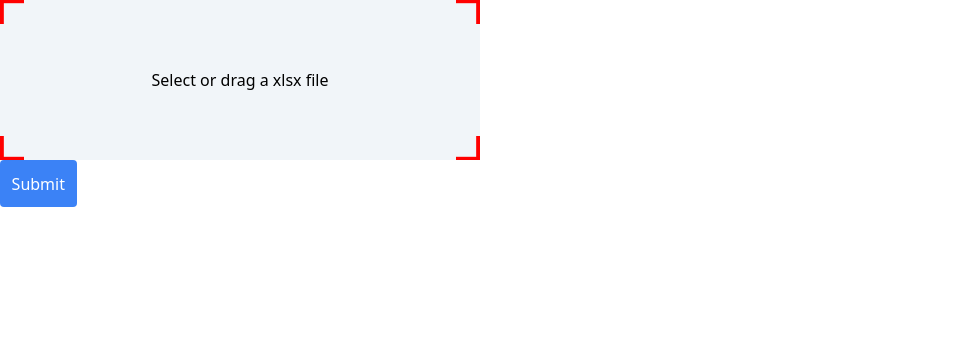
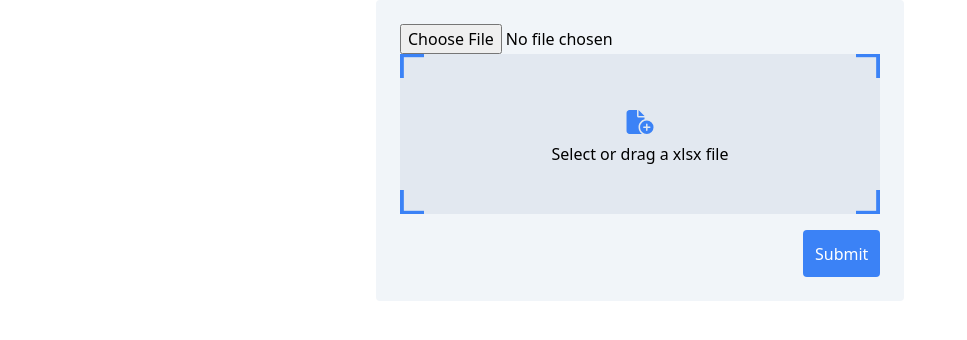
Before and after one commit to AlexandreDu/spreadsheet, a Next.js app: page / in a window 1280 px wide. Shown: the top 340 px of the page, without its empty margins (0-967 px from the left). Built offline with nearby package versions, Linux system fonts and the light colour scheme.

Commit message:
full viewport modal, wip

```diff
--- a/components/FormTable/index.js
+++ b/components/FormTable/index.js
@@ -1,6 +1,6 @@
 import {useState, useCallback, useEffect} from 'react'
 import { Header } from './header'
-import { Modal } from '../modal'
+import { Modal } from '../modals'
 import { InputText } from '../formComponents'
 import { useForm } from 'react-hook-form'
 import { useModal } from '../../hooks/useModal'
--- a/components/formComponents/index.js
+++ b/components/formComponents/index.js
@@ -40,9 +40,9 @@ export const Checkbox = ({register, name, label, onChange, checked}) => {
     )
 }
 
-export const SubmitButton = ({bgColor = 'bg-blue-500', children}) => {
+export const SubmitButton = ({bgColor = 'bg-blue-500', className='', children}) => {
 
-    let className = "rounded text-white px-[0.725rem] py-[0.725rem] cursor-pointer"
+    className += " rounded text-white px-[0.725rem] py-[0.725rem] cursor-pointer"
     className += ` ${bgColor}`
     return (
         <input
--- a/components/formUpload/index.js
+++ b/components/formUpload/index.js
@@ -1,33 +1,16 @@
+import { UploadArea } from "./uploadArea"
 import { SubmitButton } from "../formComponents"
 
 export const FormUpload = ({register, name, onSubmit}) => {
 
+    return (
+        <form onSubmit={onSubmit} className='flex flex-col border-slate-100 bg-slate-100 border-[1.5rem] rounded-[0.25rem]'>
+            <input id="input-file" className="" {...register(name, { required: true })} type='file' />
+            <UploadArea />
+            <div className="pt-[1rem] bg-slate-100 self-end">
+                <SubmitButton className=''>Submit</SubmitButton>
+            </div>
 
-    return (
-        <form onSubmit={onSubmit}>
-            <input id="input-file" className="hidden" {...register(name, { required: true })} type='file' />
-            <label htmlFor="input-file" className="block w-[30rem] h-[10rem] bg-slate-100 rounded relative">
-
-                <svg width="100%" height="100%" viewBox="0 0 100 100" preserveAspectRatio="none">
-
-                <path strokeWidth={'0.25rem'} stroke='red' d='M0,0 L5,0' />
-                <path strokeWidth={'0.1rem'} stroke='red' d='M0,0 L0,15' />
-
-                <path strokeWidth={'0.25rem'} stroke='red' d='M95,0 L100,0' />
-                <path strokeWidth={'0.1rem'} stroke='red' d='M100,0 L100,15' />
-
-                <path strokeWidth={'0.1rem'} stroke='red' d='M0,85 L0,100' />
-                <path strokeWidth={'0.25rem'} stroke='red' d='M0,100 L5,100' />
-
-                <path strokeWidth={'0.1rem'} stroke='red' d='M100,85 L100,100' />
-                <path strokeWidth={'0.25rem'} stroke='red' d='M95,100 L100,100' />
-
-                </svg>
-
-
-                <span className="color-red absolute top-1/2 left-1/2 -translate-x-1/2 -translate-y-1/2 cursor-pointer">Select or drag a xlsx file</span>
-            </label>
-            <SubmitButton>Submit</SubmitButton>
         </form>
     )
 }
--- /dev/null
+++ b/components/formUpload/uploadArea/index.js
@@ -0,0 +1,34 @@
+import { Icon } from "../../icon"
+import { faFileCirclePlus } from "@fortawesome/free-solid-svg-icons"
+
+
+export const UploadArea = () => {
+
+
+
+    return (
+            <label htmlFor="input-file" className="block w-[30rem] h-[10rem] bg-slate-200 rounded relative">
+                <svg width="100%" height="100%" viewBox="0 0 100 100" preserveAspectRatio="none">
+
+                    <path className='stroke-blue-500' strokeWidth={'0.25rem'} d='M0,0 L5,0' />
+                    <path strokeWidth={'0.1rem'} className='stroke-blue-500' d='M0,0 L0,15' />
+
+                    <path strokeWidth={'0.25rem'} className='stroke-blue-500' d='M95,0 L100,0' />
+                    <path strokeWidth={'0.1rem'} className='stroke-blue-500' d='M100,0 L100,15' />
+
+                    <path strokeWidth={'0.1rem'} className='stroke-blue-500' d='M0,85 L0,100' />
+                    <path strokeWidth={'0.25rem'} className='stroke-blue-500' d='M0,100 L5,100' />
+
+                    <path strokeWidth={'0.1rem'} className='stroke-blue-500' d='M100,85 L100,100' />
+                    <path strokeWidth={'0.25rem'} className='stroke-blue-500' d='M95,100 L100,100' />
+
+                </svg>
+
+                <div className="absolute top-1/2 left-1/2 -translate-x-1/2 -translate-y-1/2 cursor-pointer flex flex-col items-center">
+                    <Icon color='text-blue-500 text-2xl' icon={faFileCirclePlus} />
+                    <div className="color-red">Select or drag a xlsx file</div>
+                </div>
+
+            </label>
+    )
+}
--- a/components/modal/index.js
+++ b/components/modals/index.js
@@ -1,13 +1,13 @@
 import { CSSTransition } from 'react-transition-group'
 import { Icon } from '../icon'
 import { Button } from '../buttons'
-import { faXmark } from "@fortawesome/free-solid-svg-icons"
+import { faXmark, faMinus } from "@fortawesome/free-solid-svg-icons"
 
 export const Modal = ({isVisible, setIsVisible, title, content, buttonLabel, onClick, children}) => {
 
+    // modal normal
 
 
-//translate-y-[-1/2] translate-x-[-1/2]
     return (
         <CSSTransition in={isVisible} timeout={300} classNames={'fade'} unmountOnExit>
             <div className=' bg-slate-500/50 fixed top-0 bottom-0 left-0 right-0'>
@@ -36,3 +36,35 @@ export const Modal = ({isVisible, setIsVisible, title, content, buttonLabel, onC
         </CSSTransition>
     )
 }
+
+
+export const FullPageModal = ({isVisible, setIsVisible, onClickMinus, onClickCross, children}) => {
+
+    return (
+        <CSSTransition in={isVisible} timeout={450} classNames={'vertical-translate'} unmountOnExit>
+
+            <div className={` w-full h-full bg-slate-50 rounded-lg absolute  p-[1rem] `}>
+                <div className='text-right'>
+                <Icon
+                        color='text-blue-500 text-2xl'
+                        icon={faMinus}
+                        onClick={onClickMinus}/>
+                    <Icon
+                        color='text-blue-500 text-2xl'
+                        icon={faXmark}
+                        onClick={onClickCross}/>
+                </div>
+                {/* title */}
+                <div className="text-center">
+                    Add a line
+                </div>
+
+                {/* content */}
+                <div className='p-[1rem]'>
+                    {children}
+                </div>
+            </div>
+
+        </CSSTransition>
+    )
+}
--- a/pages/index.js
+++ b/pages/index.js
@@ -1,7 +1,8 @@
-import { useEffect, useState } from 'react'
+import { useState } from 'react'
 import { FormUpload } from '../components/formUpload'
 import { FormTable } from '../components/FormTable'
-import { SubmitButton } from '../components/formComponents'
+import { FullPageModal } from '../components/modals'
+import { useModal } from '../hooks/useModal'
 import {useForm } from 'react-hook-form'
 import axios from 'axios'
 import { apiUrl } from '../apiUrl'
@@ -41,7 +42,6 @@ export default function Home() {
         }
       })
 
-
       const [header, ...body] = rowsWithoutEmpty
 
       setDataHeader(header)
@@ -52,29 +52,52 @@ export default function Home() {
       console.log(err)
       setError(err.response.data.error)
     }
+    finally {
+      setIsModalVisible(true)
+    }
   }
 
+  //modal
+  const [isModalVisible, setIsModalVisible, toggle] = useModal()
 
+  const handleClickMinus = () => {
+    setIsModalVisible(false)
+  }
 
+  const handleClickCross = () => {
+    setDataBody(null)
+    setDataHeader(null)
+    setIsModalVisible(false)
+  }
 
   return (
-    <>
-      {/* <form onSubmit={handleSubmit(onSubmit)}>
-        <input {...register('files', { required: true })} type='file' />
-        <SubmitButton>Submit</SubmitButton>
-      </form> */}
+    <div className='flex flex-col items-center'>
+      {dataHeader ? (
+        <div onClick={() => setIsModalVisible(true)}>
+          file
+        </div>
+      ) : (
         <FormUpload
           name='files'
           onSubmit={handleSubmit(onSubmit)}
           register={register}
         />
+      )}
+
       {error && error}
+      <FullPageModal
+        isVisible={isModalVisible}
+        setIsVisible={setIsModalVisible}
+        onClickMinus={handleClickMinus}
+        onClickCross={handleClickCross}
+
+      >
         <FormTable
           dataHeader={dataHeader}
           dataBody={dataBody}
           setDataBody={setDataBody}
         />
-
-    </>
+      </FullPageModal>
+    </div>
   )
 }
--- a/styles/globals.css
+++ b/styles/globals.css
@@ -14,6 +14,21 @@
   transition: all 200ms;
 }
 
+.vertical-translate-enter {
+  transform: translateY(100vh);
+}
+.vertical-translate-enter-active {
+  transform: translateY(0);
+  transition: all 450ms ease-in-out;
+}
+.vertical-translate-exit {
+  transform: translateY(0);
+}
+.vertical-translate-exit-active {
+  transform: translateY(100vh);
+  transition: all 450ms ease-out;
+}
+
 
 
 @tailwind base;
```
Lines whose indentation alone changed are shown as unchanged.
